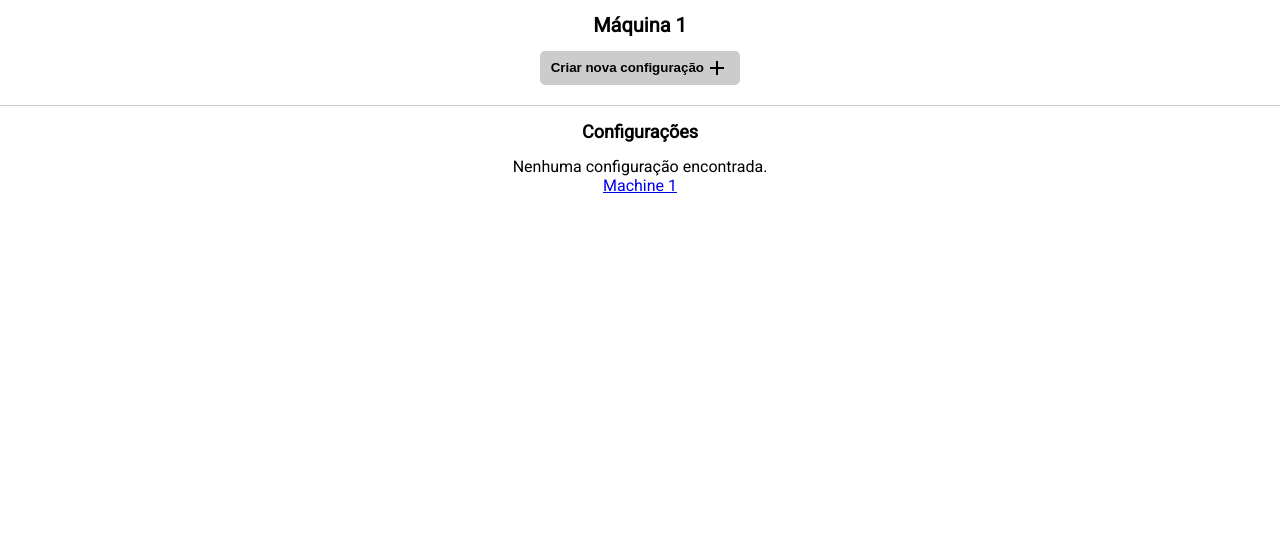
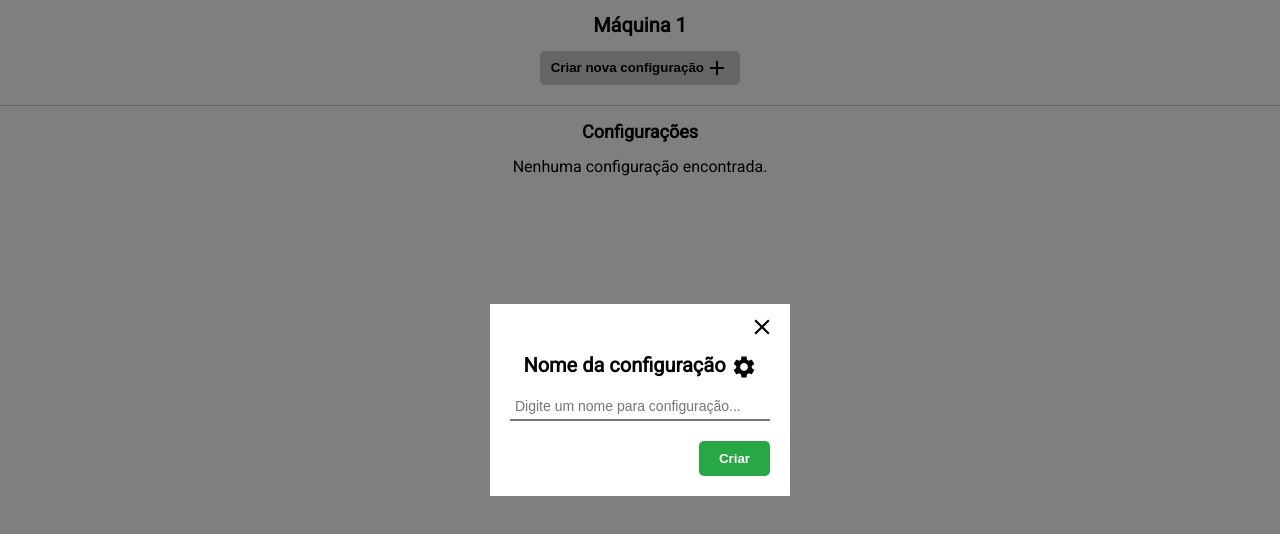
Before and after one commit to washington299/configuracao_maquinas, a Next.js app: page /machine/1 in a window 1280 px wide. Both pictures are taken after a click on the button "Criar nova configuração". Shown: the top 534 px of the page. Built offline with nearby package versions, Linux system fonts and the light colour scheme.

Commit message:
feat: create addSettingsModal

```diff
--- /dev/null
+++ b/src/components/AddSettingsModal/index.js
@@ -0,0 +1,50 @@
+import React, { useState } from 'react';
+import { useRouter } from 'next/router';
+import { Settings, Close } from '@material-ui/icons';
+
+import { createSlugBasedOnString } from '../../helpers/parsers';
+
+import { Container, CreateButton, ModalBox, ModalInput } from './styles';
+
+const AddSettingsModal = ({ setSettingsModal }) => {
+	const [title, setTitle] = useState('');
+	const [error, setError] = useState('');
+	const history = useRouter();
+
+	const createConfig = () => {
+		if (!title) {
+			setError('Preencha o campo de nome da configuração!');
+			return;
+		}
+		if (title.includes('-')) {
+			setError('Por favor não usar o simbolo de: -');
+			return;
+		}
+
+		const slug = createSlugBasedOnString(title);
+		history.push(`/machine/settings/${slug}`);
+	};
+
+	return (
+		<Container>
+			<ModalBox>
+				<div className="close-button">
+					<Close onClick={() => setSettingsModal(false)} />
+				</div>
+				<h1>
+					Nome da configuração
+					<Settings />
+				</h1>
+				<ModalInput
+					value={title}
+					onChange={(e) => setTitle(e.target.value)}
+					placeholder="Digite um nome para configuração..."
+				/>
+					{error && <span>{error}</span>}
+				<CreateButton onClick={createConfig}>Criar</CreateButton>
+			</ModalBox>
+		</Container>
+	);
+};
+
+export default AddSettingsModal;
--- /dev/null
+++ b/src/components/AddSettingsModal/styles.js
@@ -0,0 +1,61 @@
+import styled from 'styled-components';
+import { Button, Input } from '../../styles/globalElements';
+
+export const Container = styled.div`
+	display: flex;
+	justify-content: center;
+	align-items: center;
+	background-color: rgba(0, 0, 0, 0.5);
+	position: absolute;
+	top: 0;
+	left: 0;
+	bottom: 0;
+	right: 0;
+
+	.close-button {
+		width: 100%;
+		margin-top: -10px;
+		margin-right: -10px;
+		text-align: end;
+		cursor: pointer;
+	}
+
+	span {
+		width: 100%;
+		text-align: start;
+		font-size: 12px;
+		color: red;
+	}
+`;
+
+export const ModalBox = styled.div`
+	width: 300px;
+	display: flex;
+	flex-direction: column;
+	align-items: center;
+	padding: 20px;
+	background-color: #fff;
+
+	svg {
+		margin-left: 5px;
+		vertical-align: middle;
+		font-size: 26px;
+	}
+`;
+
+export const ModalInput = styled(Input)`
+	width: 100%;
+	border-top: 0;
+	border-left: 0;
+	border-right: 0;
+	border-radius: 0;
+	margin-bottom: 5px;
+	font-size: 14px;
+`;
+
+export const CreateButton = styled(Button)`
+	align-self: flex-end;
+	margin-top: 15px;
+  color: #ffffff;
+  background-color: #28A745;
+`;
--- a/src/pages/machine/[id].js
+++ b/src/pages/machine/[id].js
@@ -2,6 +2,8 @@ import { useState } from 'react';
 import { useRouter } from 'next/router'
 import Link from 'next/link';
 import { Add } from '@material-ui/icons';
+
+import AddSettingsModal from '../../components/AddSettingsModal';
 
 import { Title, Line } from '../../styles/globalElements';
 import { Container, CreateSettingButton } from './styles';
@@ -11,12 +13,14 @@ const Machine = () => {
 	const { id } = query;
 
 	const [folders, setFolders] = useState([]);
+	const [settingsModal, setSettingsModal] = useState(false);
 
 	return (
 		<Container>
+			{settingsModal && <AddSettingsModal setSettingsModal={setSettingsModal} />}
 			<Title>Máquina {id}</Title>
 
-			<CreateSettingButton>
+			<CreateSettingButton onClick={() => setSettingsModal(true)}>
 				Criar nova configuração
 				<Add />
 			</CreateSettingButton>
@@ -26,10 +30,6 @@ const Machine = () => {
 			<h2>Configurações</h2>
 
 			{folders.length === 0 && <span>Nenhuma configuração encontrada.</span>}
-
-			<Link href={`/machine/${id}/settings/`}>
-					<a>Machine {id}</a>
-			</Link>
 		</Container>
 	);
 }
```
